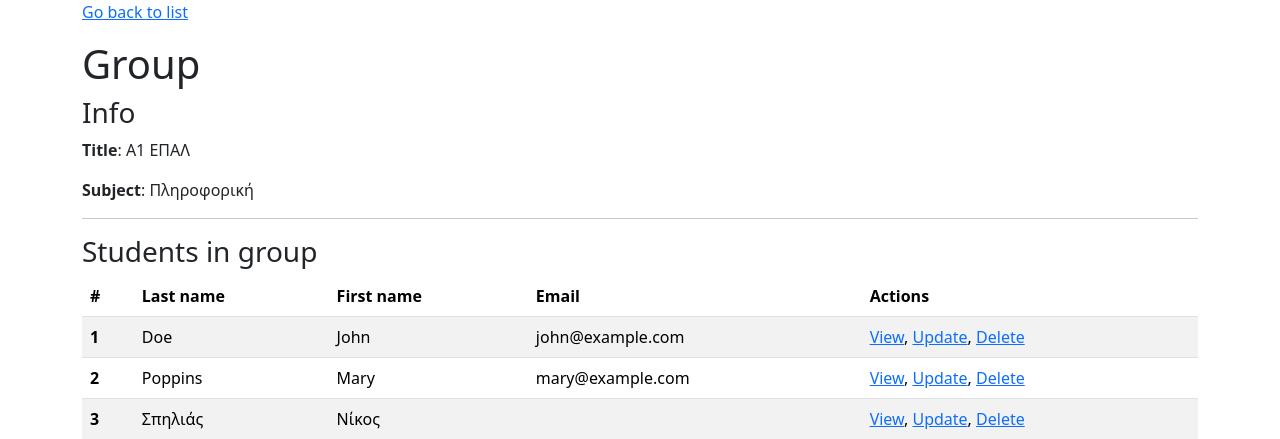
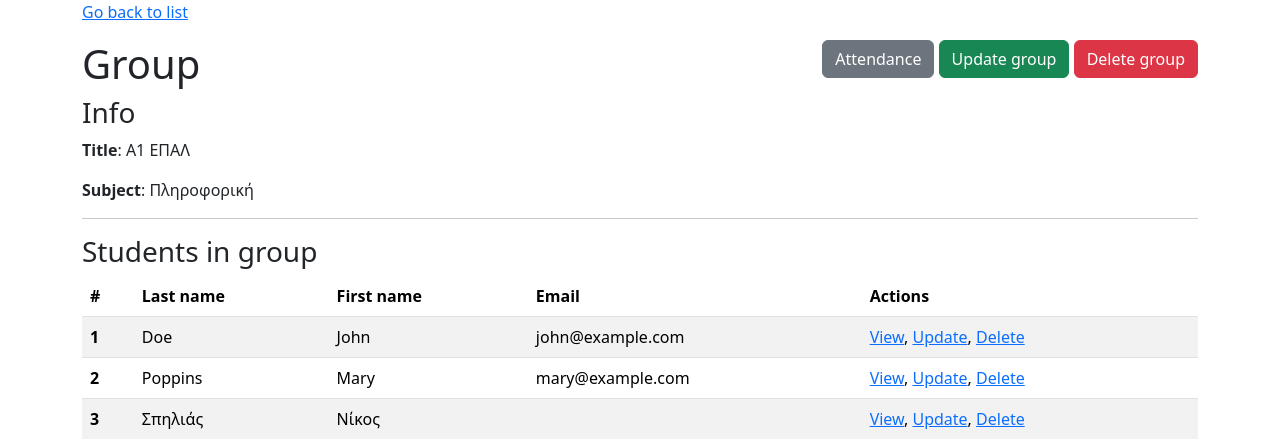
Before and after one commit to tbousiou/teachermanager, a Django app: page /dashboard/group/1 in a window 1280 px wide. Shown: the part 56-495 px from the top of the page. Run offline with Django 4.2, Linux system fonts and the light colour scheme; data comes from the database, SQL or seed files in the repository; both versions use the stored data as it was after the commit; some libraries are stand-ins or nearby versions.

```diff
--- a/teachernotepad/forms.py
+++ b/teachernotepad/forms.py
@@ -5,3 +5,8 @@ class LessonForm(ModelForm):
     class Meta:
         model = Lesson
         fields = ['datetime', 'group', 'attendances']
+
+class GroupLessonForm(ModelForm):
+    class Meta:
+        model = Lesson
+        fields = ['datetime']
--- a/teachernotepad/models.py
+++ b/teachernotepad/models.py
@@ -44,6 +44,8 @@ class Lesson(models.Model):
         return f"{self.group} {self.datetime}"
 
 
+
+
 class Attendance(models.Model):
     lesson = models.ForeignKey(Lesson, on_delete=models.CASCADE)
     student = models.ForeignKey(Student, on_delete=models.CASCADE)
--- a/teachernotepad/templates/teachernotepad/group_detail.html
+++ b/teachernotepad/templates/teachernotepad/group_detail.html
@@ -3,7 +3,16 @@
 {% block content %}
 
     <p><a href="{% url 'group-list' %}">Go back to list</a></p>
-    <h1>Group</h1>
+
+    <section class="d-flex justify-content-between">
+        <h1>Group</h1>
+        <div>
+            <span><a href="{% url 'group-attendance' group.id %}" class="btn btn-secondary">Attendance</a></span>
+            <span><a href="{% url 'group-update' group.id %}" class="btn btn-success">Update group</a></span>
+            <span><a href="{% url 'group-delete' group.id %}" class="btn btn-danger">Delete group</a></span>
+        </div>
+    </section>
+
 
     <h3>Info</h3>
 
@@ -39,5 +48,4 @@
 
     {% endfor %}
 
-
 {% endblock content %}
--- a/teachernotepad/templates/teachernotepad/student_update.html
+++ b/teachernotepad/templates/teachernotepad/student_update.html
@@ -4,7 +4,7 @@
 {% load bootstrap5 %}
 
 {% block content %}
-    <p><a href="{% url 'student-list' %}">Go back to list</a></p>
+    <p><a href="{% url 'student-detail' student.id %}">Go back to student</a></p>
 
     <h1>Update Student</h1>
     <form method="POST">
--- a/teachernotepad/urls.py
+++ b/teachernotepad/urls.py
@@ -16,6 +16,10 @@ urlpatterns = [
     path('group/update/<int:pk>', views.GroupUpdateView.as_view(), name='group-update'),
     path('group/delete/<int:pk>', views.GroupDeleteView.as_view(), name='group-delete'),
 
+    path('group/lesson/create/<int:group_pk>', views.GroupLessonCreateView.as_view(), name='group-lesson-create'),
+
+    path('group/attendance/<int:group_pk>', views.GroupAttendanceView.as_view(), name='group-attendance'),
+
 
     path('lesson/create', views.LessonCreateView.as_view(), name='lesson-create'),
 ]
--- a/teachernotepad/views.py
+++ b/teachernotepad/views.py
@@ -1,6 +1,6 @@
 from django.urls import reverse_lazy
 from .models import Student, Group, Lesson
-from .forms import LessonForm
+from .forms import LessonForm, GroupLessonForm
 from django.views import generic
 # Create your views here.
 
@@ -50,4 +50,25 @@ class GroupDeleteView(generic.DeleteView):
 class LessonCreateView(generic.CreateView):
     model = Lesson
     form_class = LessonForm
+
     #fields = ['datetime', 'group', 'attendances']
+
+from django.shortcuts import get_object_or_404
+from django.http import HttpResponseRedirect
+class GroupLessonCreateView(generic.CreateView):
+    model = Lesson
+    form_class = GroupLessonForm
+    success_url = '/dashboard/'
+
+    def form_valid(self, form):
+        self.object = form.save(commit=False)
+        group = get_object_or_404(Group, pk=self.kwargs['group_pk'])
+        self.object.group = group
+        self.object.save()
+        return super().form_valid(form)
+
+
+
+class GroupAttendanceView(generic.DetailView):
+    model = Group
+    template_name = 'teachernotepad/group_attendance.html'
```
Also changed, not shown: teachernotepad/templates/teachernotepad/group_attendance.html (added, +34 -0 lines), teachernotepad/templates/teachernotepad/student_detail.html (+9 -1 lines), db.sqlite3.
